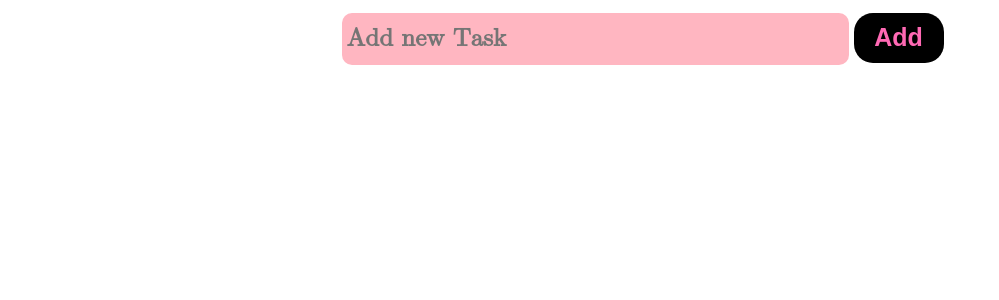
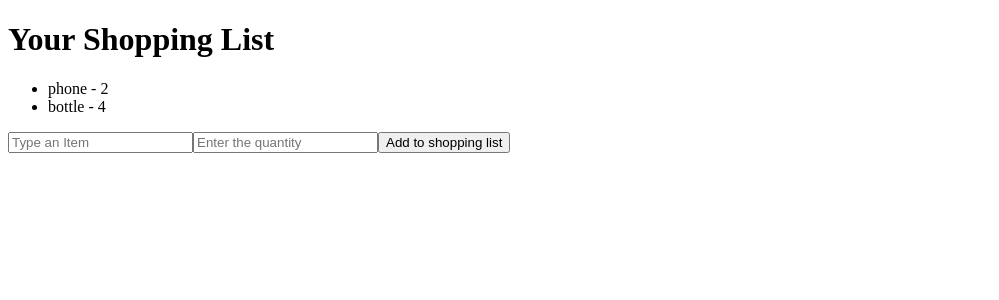
Before and after one commit to meow-codes201/react-monster-class, a React (Vite) app in the folder react-demos/: page / in a window 1280 px wide. Shown: the top 300 px of the page, without its empty margins (0-999 px from the left). Built offline with nearby package versions, Linux system fonts and the light colour scheme.

Commit message:
useState on array of objects

```diff
--- a/react-demos/src/App.jsx
+++ b/react-demos/src/App.jsx
@@ -12,10 +12,12 @@ import ArrayOfObjState from "./ArrayOfObjState";
 import Local from "./Local";
 import Counter from "./Counter";
 import Todo from "./Todo";
+import Profile from "./Profile";
+import ShoppingList from "./ShoppingList";
 function App() {
   return (
     <>
-      <Todo />
+      <ShoppingList />
     </>
   );
 }
```
